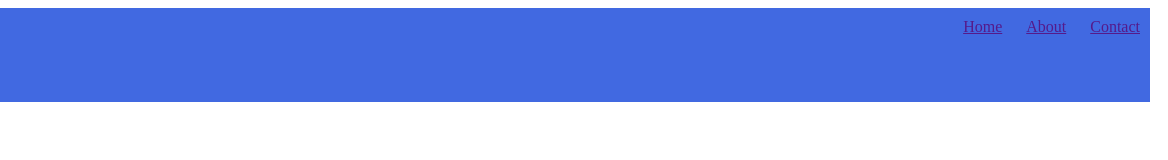
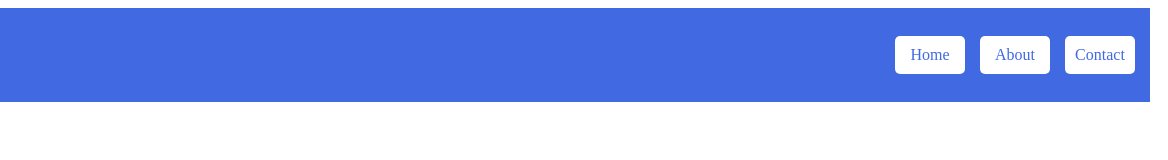
Before and after one commit to ShekhRaselMasrurAhmmadNissan/practice-portfolio-website-abacus, a plain HTML site: page index.html in a window 1280 px wide. Shown: the full height of the page, 112-1280 px from the left. Drawn offline with Linux system fonts and the light colour scheme.

Commit message:
Navbar Style Complete.

```diff
--- a/index.html
+++ b/index.html
@@ -17,9 +17,9 @@
 				/>
 			</div>
 			<div id="div_right">
-				<a href="">Home</a>
-				<a href="">About</a>
-				<a href="">Contact</a>
+				<a href="#home">Home</a>
+				<a href="#about">About</a>
+				<a href="#contact">Contact</a>
 			</div>
 		</nav>
 	</body>
--- a/styles/styles.css
+++ b/styles/styles.css
@@ -22,7 +22,26 @@ nav {
 	width: 60px;
 }
 
+#div_right {
+	display: flex;
+	justify-content: center;
+	align-items: center;
+}
+
 #div_right > a {
 	display: inline-block;
 	padding: 10px;
+	height: auto;
+	width: 50px;
+	background: white;
+	margin-right: 15px;
+	text-align: center;
+	border-radius: 5px;
+	text-decoration: none;
+	color: royalblue;
 }
+
+#div_right > a:hover {
+	color: white;
+	background-color: cadetblue;
+}
```
